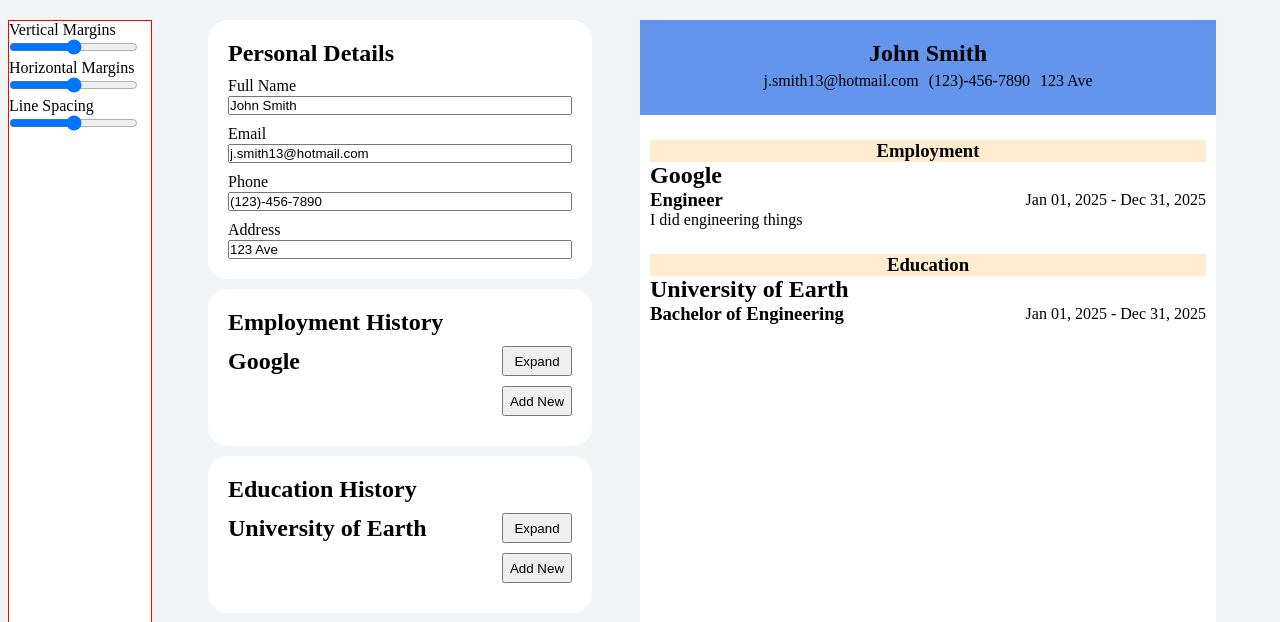
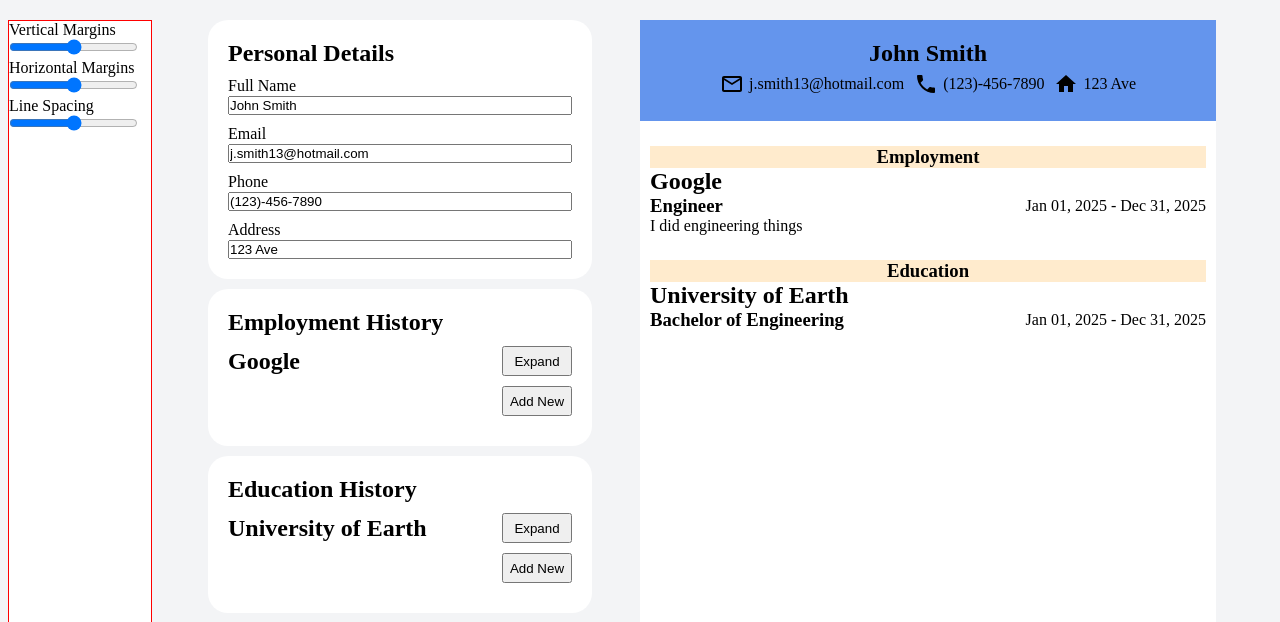
Before and after one commit to HGrewal13/cv-application, a React (Vite) app: page / in a window 1280 px wide. Shown: the top 622 px of the page. Built offline with nearby package versions, Linux system fonts and the light colour scheme.

Commit message:
icons added to header of ResumePreview

```diff
--- a/src/App.css
+++ b/src/App.css
@@ -171,7 +171,11 @@ button {
   text-align: center;
 }
 
-
+.contactDetailContainer {
+  display: flex;
+  align-items: center;
+  gap: 5px;
+}
 
 /* Employment */
 .employmentGrouping {
--- a/src/ResumePreview.jsx
+++ b/src/ResumePreview.jsx
@@ -1,3 +1,5 @@
+import Icon from "@mdi/react";
+import { mdiEmailOutline, mdiPhone, mdiHome} from "@mdi/js";
 
 function handleDateChange(date) {
     if(date == "on") {
@@ -18,9 +20,18 @@ function PersonalDetailsCard({personalDetails, convertToPhoneNumber}) {
         <div className="personalDetails">
             <h2>{personalDetails.name}</h2>
             <div id="contactDetails">
-                <p>{personalDetails.email}</p>
-                <p>{convertToPhoneNumber(personalDetails.phone)}</p>
-                <p>{personalDetails.address}</p>
+                <div className="contactDetailContainer">
+                    <Icon path={mdiEmailOutline} size={1}/>
+                    <p>{personalDetails.email}</p>
+                </div>
+                <div className="contactDetailContainer">
+                    <Icon path={mdiPhone} size={1}/>
+                    <p>{convertToPhoneNumber(personalDetails.phone)}</p>
+                </div>
+                <div className="contactDetailContainer">
+                    <Icon path={mdiHome} size={1}/>
+                    <p>{personalDetails.address}</p>
+                </div>
             </div>
         </div>
     )
```
